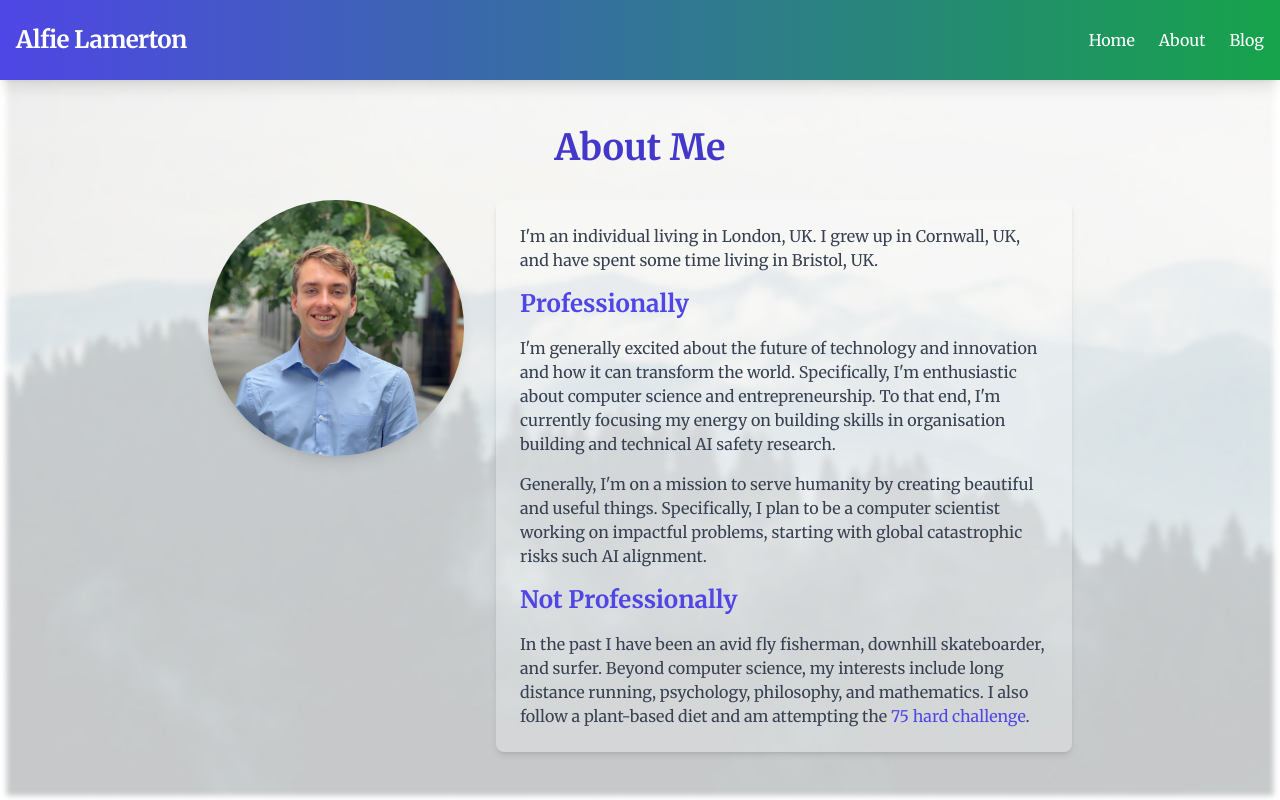
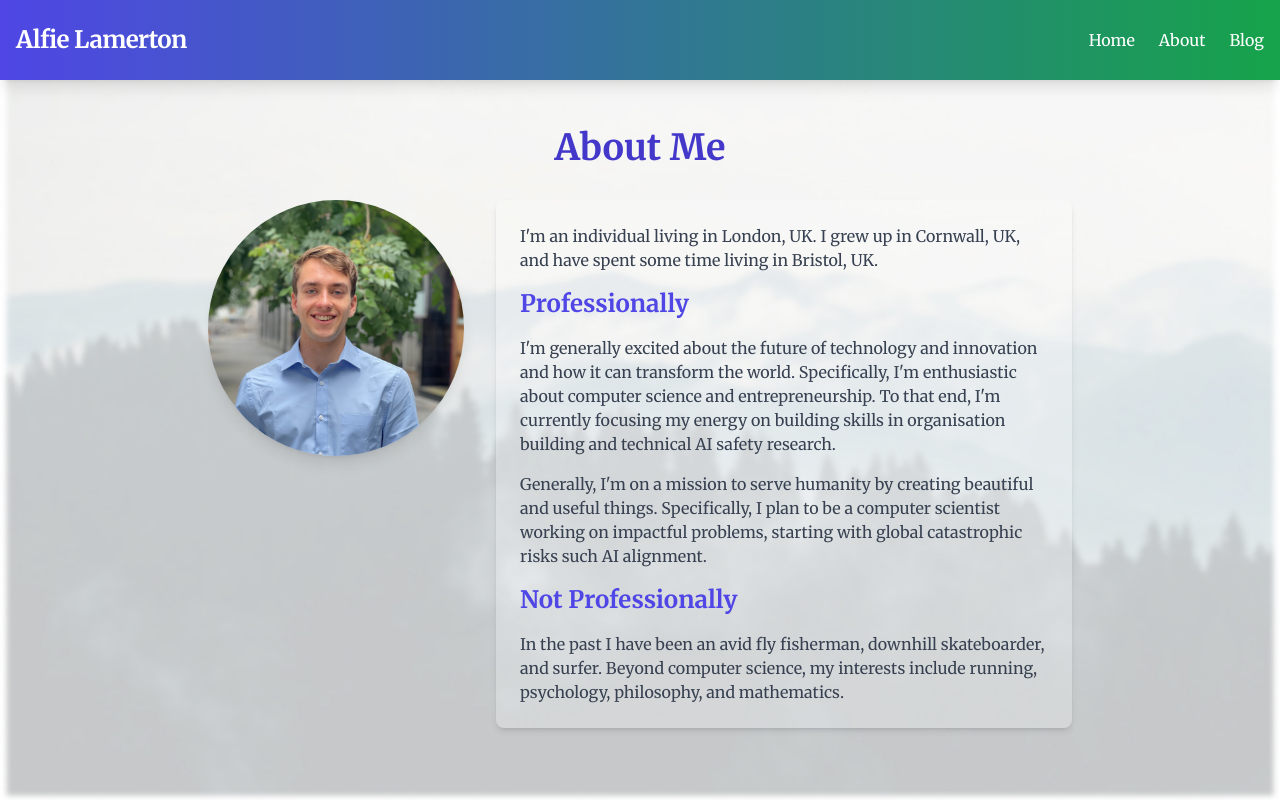
Before and after one commit to alamerton/personal-website, a Next.js app: page /about in a window 1280 px wide. Built offline with nearby package versions, Linux system fonts and the light colour scheme.

Commit message:
Updated copy

```diff
--- a/src/app/about/page.tsx
+++ b/src/app/about/page.tsx
@@ -43,15 +43,7 @@ export default function About() {
           <p className="text-gray-700">
             In the past I have been an avid fly fisherman, downhill
             skateboarder, and surfer. Beyond computer science, my interests
-            include long distance running, psychology, philosophy, and
-            mathematics. I also follow a plant-based diet and am attempting the{" "}
-            <a
-              className="text-indigo-600"
-              href="https://andyfrisella.com/pages/75hard-info?srsltid=AfmBOoqXeo1ZM2AUwYF_M7WEdnfdyox6K85kC97lb0zAz9AGFyGxQNRD"
-            >
-              75 hard challenge
-            </a>
-            .
+            include running, psychology, philosophy, and mathematics.
           </p>
         </div>
       </div>
--- a/src/app/page.tsx
+++ b/src/app/page.tsx
@@ -37,7 +37,7 @@ export default function Home() {
       </section>
       <section className="mb-16">
         <h2 className="text-2xl font-semibold mb-6 text-center text-indigo-600">
-          Hyperlinks
+          Links
         </h2>
         <div className="grid grid-cols-1 md:grid-cols-2 gap-4 max-w-2xl mx-auto">
           <a
```
